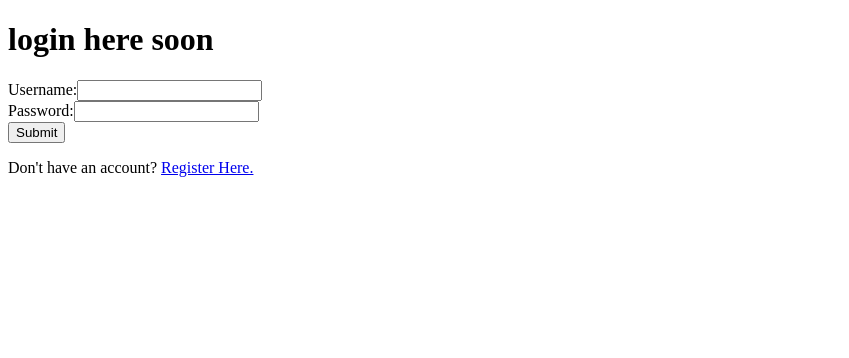
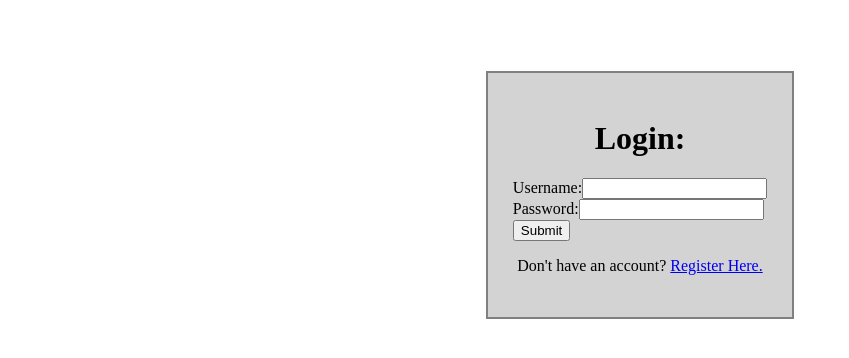
Before and after one commit to Anywhere-Fitness-Build/front-end, a React (Create React App) app: page /login in a window 1280 px wide. Shown: the top 358 px of the page, without its empty margins (0-849 px from the left). Built offline with nearby package versions, Linux system fonts and the light colour scheme; the HTML template or start-up script is replaced by a standard one.

Commit message:
basic login styling

```diff
--- a/src/App.css
+++ b/src/App.css
@@ -0,0 +1,15 @@
+.loginContainer{
+    display: flex;
+    align-items: center;
+    justify-content: center;
+}
+.login{
+    display: flex;
+    align-items: center;
+    justify-content: center;
+    flex-direction: column;
+    background: lightgray;
+    border: 2px solid gray;
+    margin: 5%;
+    padding: 2%;
+}
--- a/src/components/Login.js
+++ b/src/components/Login.js
@@ -11,9 +11,10 @@ const UserForm = ({ values, errors, touched, status }) => {
     status && setUser(users => [...users, status]);
   }, [status]);
   return (
-    <>
-      <h1>login here soon</h1>
-      <div className='user-form'>
+    <div className="loginContainer">
+
+      <div className='login'>
+      <h1>Login:  </h1>
         <Form>
           <label htmlFor='username'>Username:</label>
           <Field id='username' type='text' name='username' />
@@ -25,7 +26,7 @@ const UserForm = ({ values, errors, touched, status }) => {
         </Form>
         <p>Don't have an account? <Link to="/register">Register Here.</Link></p>
       </div>
-    </>
+    </div>
   );
 };
 
```
